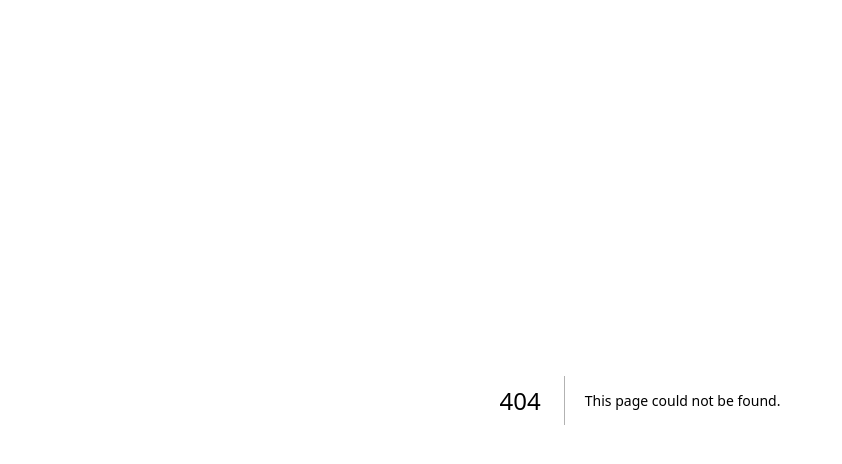
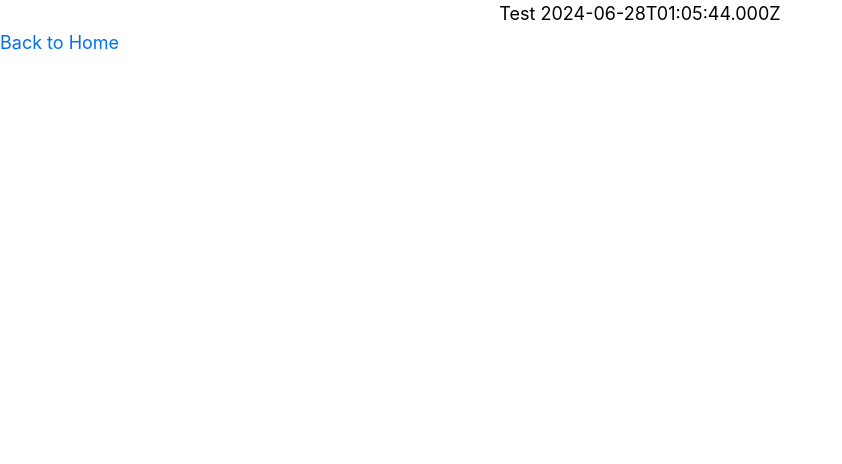
Before and after one commit to front-sprint/nextjs-blog, a Next.js app: page /ssr in a window 1280 px wide. Before the commit this address had no page. Shown: the top 464 px of the page, without its empty margins (0-842 px from the left). Built offline with nearby package versions, Linux system fonts and the light colour scheme.

Commit message:
학습중

```diff
--- a/components/SubLayout.jsx
+++ b/components/SubLayout.jsx
@@ -1,8 +1,10 @@
+import Link from "next/link";
+
 const SubLayout = ({ children }) => {
   return (
     <div>
       <div>{children}</div>
-      <button>SubLayout : Back to Home</button>
+      <Link href={"/"}> Back to Home</Link>
     </div>
   );
 };
--- a/pages/_app.js
+++ b/pages/_app.js
@@ -3,8 +3,16 @@ import Layout from "@/components/Layout";
 import SubLayout from "@/components/SubLayout";
 
 export default function App({ Component, pageProps }) {
-  return <Component {...pageProps} />;
+  // return <Component {...pageProps} />;
   // const getLayout = Component.getLayout || ((page) => <Layout>{page}</Layout>);
 
   // return getLayout(<Component {...pageProps} />);
+
+  const getLayout = Component.backToHome;
+
+  return getLayout ? (
+    getLayout(<Component {...pageProps} />)
+  ) : (
+    <Component {...pageProps} />
+  );
 }
--- /dev/null
+++ b/pages/posts/name/[[...name]].jsx
@@ -0,0 +1,20 @@
+import { useRouter } from "next/router";
+import { useEffect, useState } from "react";
+
+const Name = () => {
+  const router = useRouter();
+  const [name, setName] = useState("");
+
+  useEffect(() => {
+    if (router.isReady) {
+      const { name } = router.query;
+      setName(name);
+      console.log("Router : ", router);
+      console.log("name : ", name);
+    }
+  }, [router.isReady]);
+
+  return <div>Name {JSON.stringify(name, 2, null)}</div>;
+};
+
+export default Name;
--- a/pages/settings/my/info.jsx
+++ b/pages/settings/my/info.jsx
@@ -21,7 +21,7 @@ const MyInfo = () => {
       <button
         onClick={() => {
           alert("edit");
-          setClicked(true);
+          setClicked(true); // true로 바뀌지만 페이지가 새로고침되어 false로 초기화됨
           location.replace("/settings/my/info?status=editing");
         }}
       >
@@ -31,7 +31,7 @@ const MyInfo = () => {
       <button
         onClick={() => {
           alert("edit");
-          setClicked(true);
+          setClicked(true); // rerendering이 되지 않기 때문에 true가 유지됨
           router.push("/settings/my/info?status=editing");
         }}
       >
--- /dev/null
+++ b/pages/ssr.jsx
@@ -0,0 +1,19 @@
+// export function getServerSideProps() {
+//   return { props: { time: new Date().toISOString() } };
+// }
+
+import SubLayout from "@/components/SubLayout";
+
+export function getStaticProps() {
+  return { props: { time: new Date().toISOString() } };
+}
+
+const SSR = (props) => {
+  return <div className="text-center">Test {props.time}</div>;
+};
+
+export default SSR;
+
+SSR.backToHome = (page) => {
+  return <SubLayout>{page}</SubLayout>;
+};
--- /dev/null
+++ b/src/pages/text.jsx
@@ -0,0 +1,4 @@
+const text = () => {
+  return <div>text</div>;
+};
+export default text;
```
